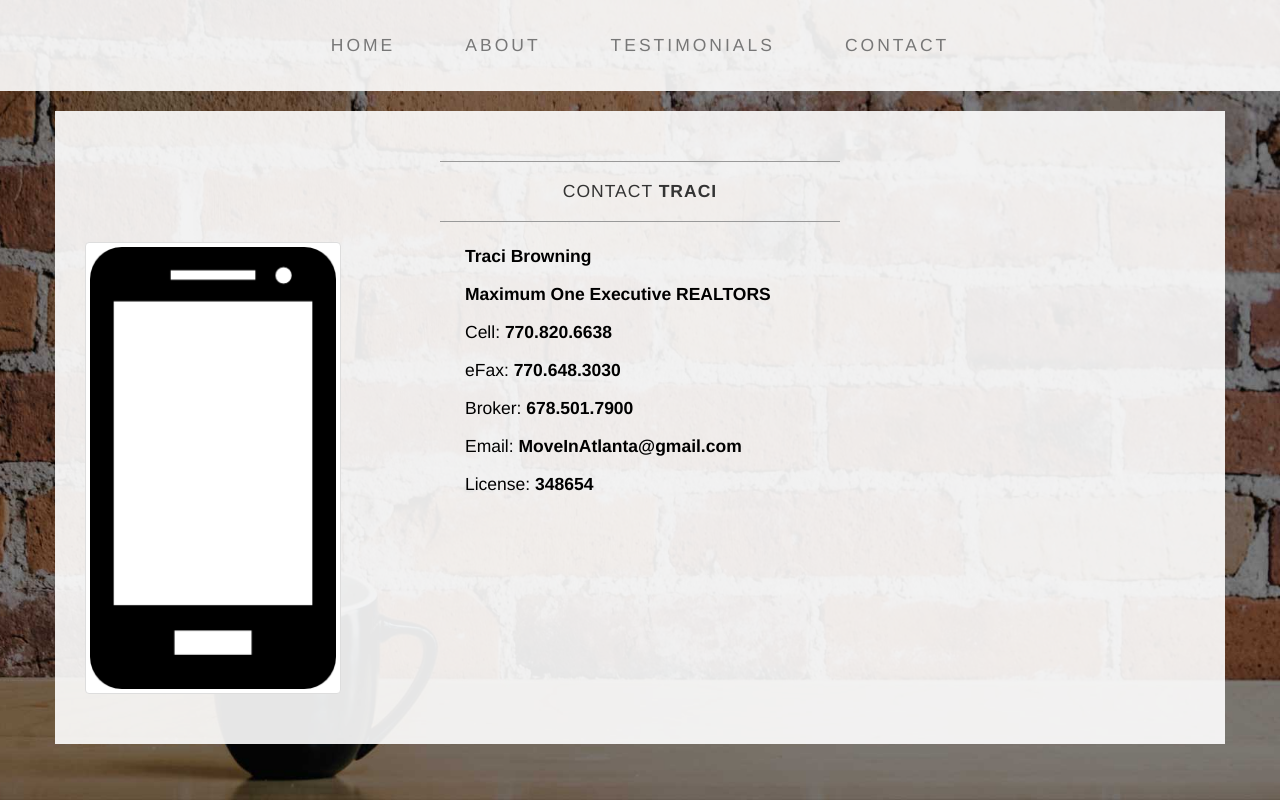
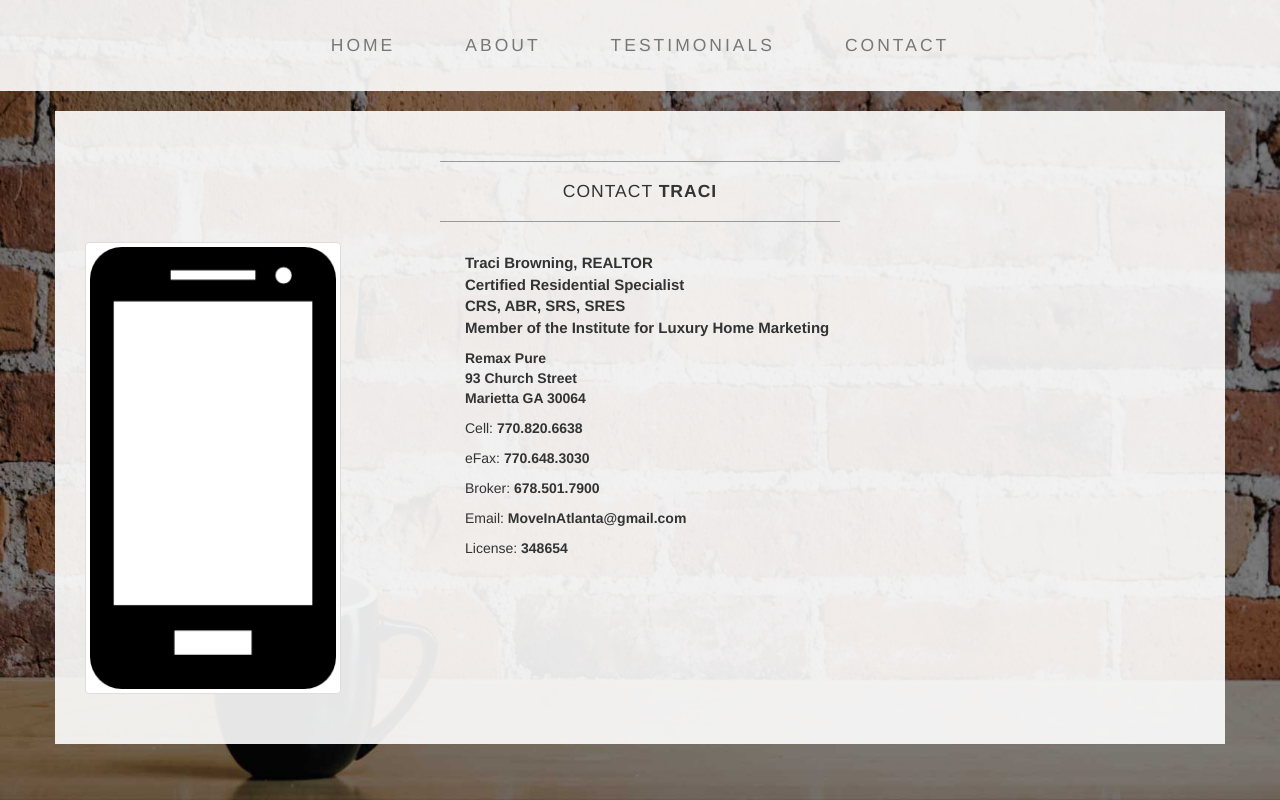
Before and after one commit to donwb/goodmoveatlanta, a website: page public/contact.html in a window 1280 px wide. Drawn offline with Linux system fonts and the light colour scheme; no server answers.

Commit message:
contact changes

```diff
--- a/public/contact.html
+++ b/public/contact.html
@@ -67,20 +67,48 @@
                     <img src="img/smartphone1.png" class="thumbnail" id="contact-img"/>
                 </div>
                 <div class="col-md-8">
-                    <p><strong>Traci Browning</strong>
+
+                    <p>
+                        <div class="contact-info">
+                            <strong>Traci Browning, REALTOR</strong> <br/>
+                            <strong>Certified Residential Specialist</strong> <br/>
+                            <strong>CRS, ABR, SRS, SRES</strong> <br/>
+                            <strong>Member of the Institute for Luxury Home Marketing</strong> <br/>
+                        </div>
                     </p>
-                    <p><strong>Maximum One Executive REALTORS</strong>
+                    <p>
+                        <div>
+                            <strong>Remax Pure</strong>  <br/>
+                            <strong>93 Church Street</strong>
+                            <br/>
+                            <strong>Marietta GA 30064</strong>
+                        </div>
                     </p>
-                    <p>Cell: <strong>770.820.6638</strong>
+                    <p>
+                        <div>
+                            Cell: <strong>770.820.6638</strong>
+                        </div>
                     </p>
-                    <p>eFax: <strong>770.648.3030</strong>
+                    <p>
+                        <div>
+                            eFax: <strong>770.648.3030</strong>
+                        </div>
                     </p>
-                    <p>Broker: <strong>678.501.7900</strong>
+                    <p>
+                        <div>
+                            Broker: <strong>678.501.7900</strong>
+                        </div>
                     </p>
-                    <p>Email: <strong>MoveInAtlanta@gmail.com</strong>
+                    <p>
+                        <div>
+                            Email: <strong>MoveInAtlanta@gmail.com</strong>
+                        </div>
                     </p>
-                    <p>License: <strong>348654</strong>
+                        <div>
+                            License: <strong>348654</strong>
+                        </div>
                     </p>
+
                 </div>
                 <div class="clearfix"></div>
             </div>
--- a/public/css/site.css
+++ b/public/css/site.css
@@ -31,3 +31,7 @@ h3 {
 	margin-top: 20px;
 	font-size: 30px;
 }
+
+.contact-info strong {
+	font-size: 15px;
+}
```
